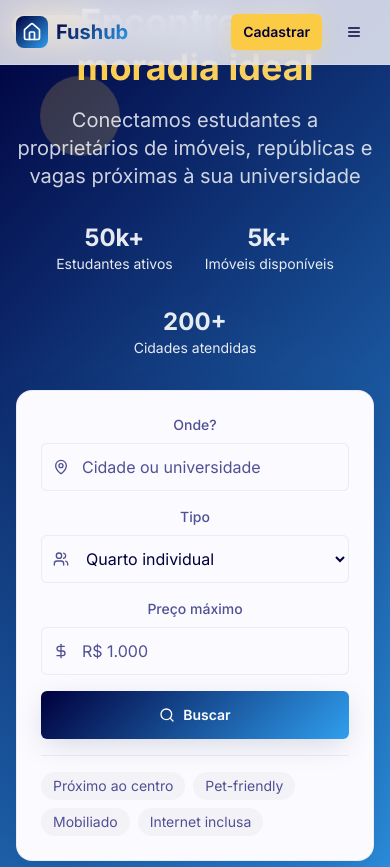
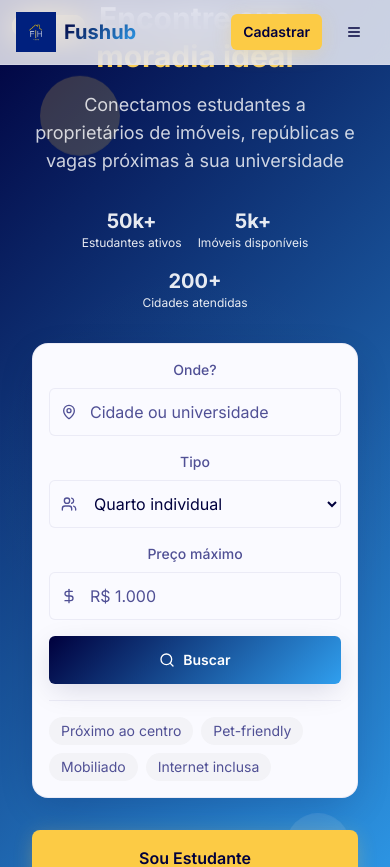
Before and after one commit to Heloisa003/casa-estudo-hub, a React (Vite) app: page / in a window 390 px wide. Shown: the top 867 px of the page. Built offline with nearby package versions, Linux system fonts and the light colour scheme; the HTML template or start-up script is replaced by a standard one.

Commit message:
Update logo and homepage responsiveness

```diff
--- a/src/components/Header.tsx
+++ b/src/components/Header.tsx
@@ -1,5 +1,6 @@
 import { Button } from "@/components/ui/button";
-import { Search, Menu, User, Home } from "lucide-react";
+import { Search, Menu, User } from "lucide-react";
+import fushubLogo from "@/assets/fushub-logo.png";
 
 const Header = () => {
   return (
@@ -7,14 +8,16 @@ const Header = () => {
       <div className="container mx-auto px-4 lg:px-8">
         <div className="flex items-center justify-between h-16">
           {/* Logo */}
-          <div className="flex items-center space-x-2">
-            <div className="w-8 h-8 bg-gradient-hero rounded-lg flex items-center justify-center">
-              <Home className="w-5 h-5 text-white" />
-            </div>
+          <a href="/" className="flex items-center space-x-2 hover:opacity-80 transition-opacity">
+            <img
+              src={fushubLogo}
+              alt="Fushub Logo"
+              className="w-10 h-10 object-contain"
+            />
             <span className="text-xl font-bold bg-gradient-primary bg-clip-text text-transparent">
               Fushub
             </span>
-          </div>
+          </a>
 
           {/* Navigation - Desktop */}
           <nav className="hidden md:flex items-center space-x-8">
--- a/src/components/Hero.tsx
+++ b/src/components/Hero.tsx
@@ -15,31 +15,31 @@ const Hero = () => {
         <div className="text-center space-y-8 animate-fade-in">
           {/* Headline */}
           <div className="space-y-4">
-            <h1 className="text-4xl md:text-6xl lg:text-7xl font-bold text-white leading-tight">
+            <h1 className="text-3xl sm:text-4xl md:text-5xl lg:text-6xl xl:text-7xl font-bold text-white leading-tight">
               Encontre sua
               <span className="block bg-gradient-accent bg-clip-text text-transparent">
                 moradia ideal
               </span>
             </h1>
-            <p className="text-xl md:text-2xl text-white/80 max-w-3xl mx-auto">
+            <p className="text-lg sm:text-xl md:text-2xl text-white/80 max-w-3xl mx-auto px-4">
               Conectamos estudantes a proprietários de imóveis, repúblicas
               e vagas próximas à sua universidade
             </p>
           </div>
 
           {/* Stats */}
-          <div className="flex flex-wrap justify-center gap-8 text-white/90">
-            <div className="text-center">
-              <div className="text-2xl md:text-3xl font-bold">50k+</div>
-              <div className="text-sm">Estudantes ativos</div>
+          <div className="flex flex-wrap justify-center gap-4 sm:gap-6 md:gap-8 text-white/90 px-4">
+            <div className="text-center min-w-[100px]">
+              <div className="text-xl sm:text-2xl md:text-3xl font-bold">50k+</div>
+              <div className="text-xs sm:text-sm">Estudantes ativos</div>
             </div>
-            <div className="text-center">
-              <div className="text-2xl md:text-3xl font-bold">5k+</div>
-              <div className="text-sm">Imóveis disponíveis</div>
+            <div className="text-center min-w-[100px]">
+              <div className="text-xl sm:text-2xl md:text-3xl font-bold">5k+</div>
+              <div className="text-xs sm:text-sm">Imóveis disponíveis</div>
             </div>
-            <div className="text-center">
-              <div className="text-2xl md:text-3xl font-bold">200+</div>
-              <div className="text-sm">Cidades atendidas</div>
+            <div className="text-center min-w-[100px]">
+              <div className="text-xl sm:text-2xl md:text-3xl font-bold">200+</div>
+              <div className="text-xs sm:text-sm">Cidades atendidas</div>
             </div>
           </div>
 
@@ -49,11 +49,11 @@ const Hero = () => {
           </div>
 
           {/* CTA Buttons */}
-          <div className="flex flex-col sm:flex-row gap-4 justify-center mt-8">
-            <Button variant="cta" size="xl" asChild>
+          <div className="flex flex-col sm:flex-row gap-4 justify-center mt-8 px-4">
+            <Button variant="cta" size="xl" className="w-full sm:w-auto" asChild>
               <a href="/login">Sou Estudante</a>
             </Button>
-            <Button variant="nav" size="xl" className="bg-white/10 text-white border-white/30 hover:bg-white/20" asChild>
+            <Button variant="nav" size="xl" className="bg-white/10 text-white border-white/30 hover:bg-white/20 w-full sm:w-auto" asChild>
               <a href="/login">Sou Proprietário</a>
             </Button>
           </div>
--- a/src/components/SearchBar.tsx
+++ b/src/components/SearchBar.tsx
@@ -4,9 +4,9 @@ import { MapPin, Search, Users, DollarSign } from "lucide-react";
 
 const SearchBar = () => {
   return (
-    <div className="w-full max-w-4xl mx-auto animate-slide-up">
-      <div className="bg-card rounded-2xl shadow-strong p-6 border border-border/50">
-        <div className="grid grid-cols-1 md:grid-cols-4 gap-4">
+    <div className="w-full max-w-4xl mx-auto animate-slide-up px-4">
+      <div className="bg-card rounded-2xl shadow-strong p-4 sm:p-6 border border-border/50">
+        <div className="grid grid-cols-1 sm:grid-cols-2 lg:grid-cols-4 gap-4">
           {/* Localização */}
           <div className="relative">
             <label className="text-sm font-medium text-muted-foreground mb-2 block">
@@ -52,7 +52,7 @@ const SearchBar = () => {
           </div>
 
           {/* Botão de Busca */}
-          <div className="flex items-end">
+          <div className="flex items-end sm:col-span-2 lg:col-span-1">
             <Button variant="hero" size="lg" className="w-full h-12">
               <Search className="w-4 h-4" />
               Buscar
```
Also changed, not shown: src/assets/fushub-logo.png (added).
